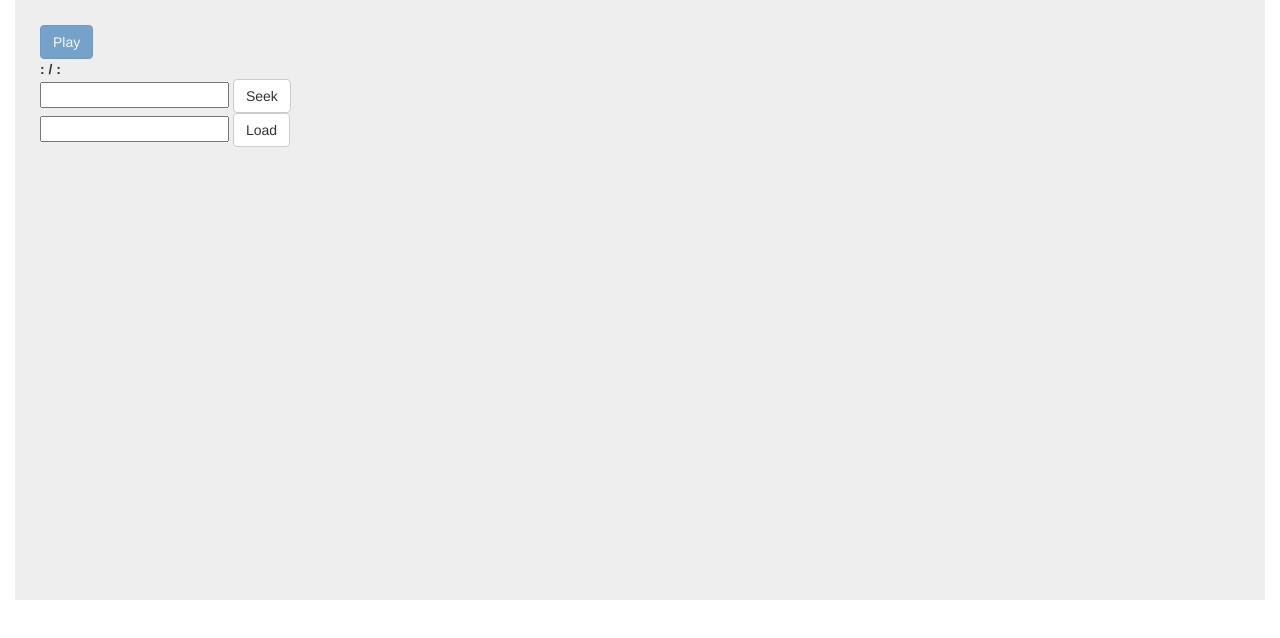
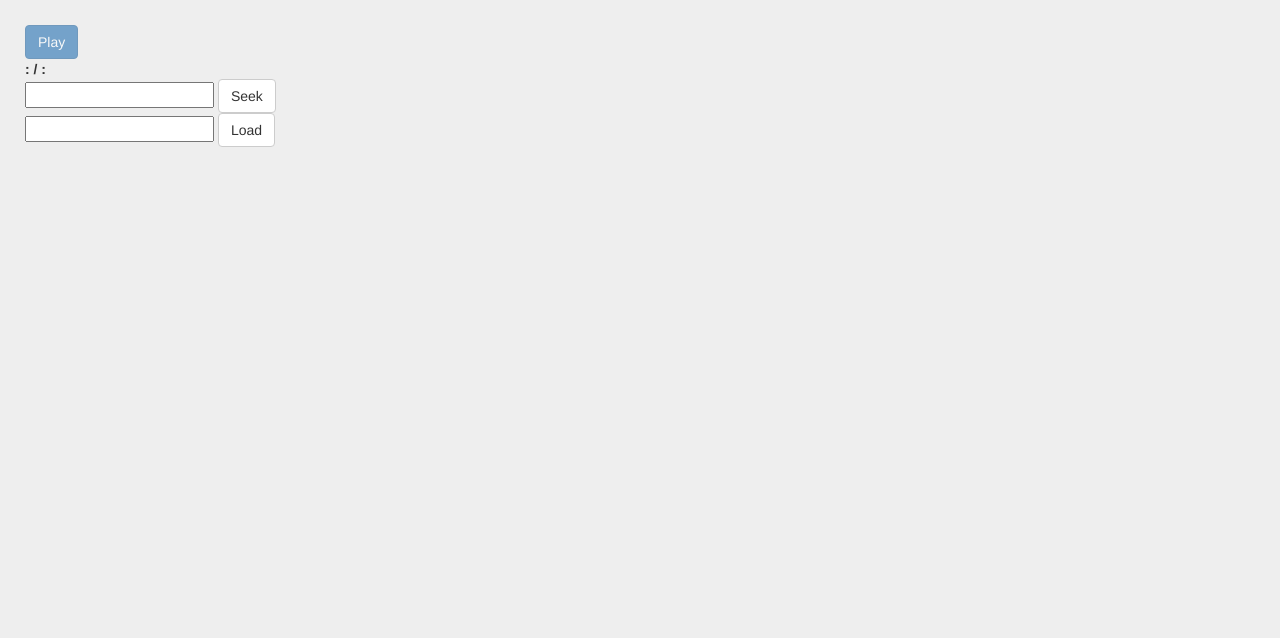
Before and after one commit to adikus/web_audio_player, a plain HTML site: page public/index.html in a window 1280 px wide. Drawn offline with nearby package versions, Linux system fonts and the light colour scheme.

Commit message:
Fix size

```diff
--- a/public/css/main.css
+++ b/public/css/main.css
@@ -1,8 +1,5 @@
-.audio-visual-container {
+body {
     background: #eee;
-    width: 100%;
-    height: 600px;
-    position: relative;
 }
 
 .audio-visual-controls {
@@ -12,8 +9,6 @@
 }
 
 canvas {
-    width: 600px;
-    height: 600px;
     margin: 0 auto;
     display: block;
 }
--- a/public/index.html
+++ b/public/index.html
@@ -23,7 +23,6 @@
 <body>
     <audio></audio>
     <div class="container-fluid" ng-app="audioVisual" ng-controller="frequencyBars">
-        <div class="audio-visual-container">
         <div class="pull-left audio-visual-controls">
             <button class="btn btn-primary" type="submit" ng-disabled="!bufferLoaded" ng-click="playPause()">{{playing ? 'Pause' : 'Play'}}</button>
             <div>
@@ -40,8 +39,7 @@
                 <button class="btn btn-default" type="submit" ng-click="loadBuffer()">Load</button>
             </div>
         </div>
-            <canvas width=1200 height=1200></canvas>
-        </div>
+        <canvas></canvas>
     </div>
 
     <script src="js/lodash.js"></script>
--- a/public/js/main.js
+++ b/public/js/main.js
@@ -3,24 +3,6 @@ window.audio = {bars: {}};
 var app = angular.module('audioVisual', []);
 app.controller('frequencyBars', function($scope) {
     window.frequencyBarsScope = $scope;
-
-    function makeBar(d, a, s, side, ring) {
-        return {
-            d: d,
-            r: 1,
-            a: a,
-            s: s*6,
-            w: 1,
-            side: side,
-            ring: ring
-        };
-    }
-
-    audio.bars.leftInner = _.range(181).map(function(i){ return makeBar(400, i, -1, 'left', 'inner'); });
-    audio.bars.rightInner = _.range(181).map(function(i){ return makeBar(400, -i, -1, 'right', 'inner'); });
-
-    audio.bars.leftOuter = _.range(181).map(function(i){ return makeBar(400, i, 1, 'left', 'outer'); });
-    audio.bars.rightOuter = _.range(181).map(function(i){ return makeBar(400, -i, 1, 'right', 'outer'); });
 
     $scope.playing = false;
     $scope.seekTo = null;
@@ -57,8 +39,32 @@ window.audio.initialize = function() {
     this.context = new AudioContext();
     this.sourceNode = this.context.createMediaElementSource(this.tag);
 
-    this.canvas = $('canvas')[0];
+    var $canvas = $('canvas');
+    this.canvas = $canvas[0];
+    this.height = window.innerHeight;
+    $canvas.width(this.height);
+    $canvas.height(this.height);
+    $canvas.attr('width', this.height*2);
+    $canvas.attr('height', this.height*2);
     this.ctx = this.canvas.getContext("2d");
+
+    function makeBar(d, a, s, side, ring) {
+        return {
+            d: d,
+            r: 1,
+            a: a,
+            s: s*audio.height/100,
+            w: 1,
+            side: side,
+            ring: ring
+        };
+    }
+
+    this.bars.leftInner = _.range(181).map(function(i){ return makeBar(audio.height/1.5, i, -1, 'left', 'inner'); });
+    this.bars.rightInner = _.range(181).map(function(i){ return makeBar(audio.height/1.5, -i, -1, 'right', 'inner'); });
+
+    this.bars.leftOuter = _.range(181).map(function(i){ return makeBar(audio.height/1.5, i, 1, 'left', 'outer'); });
+    this.bars.rightOuter = _.range(181).map(function(i){ return makeBar(audio.height/1.5, -i, 1, 'right', 'outer'); });
 
     this.analysers = {};
     this.addAnalyzer('left', 0.75);
@@ -171,7 +177,7 @@ window.audio.process = function(currentDelta) {
     }
     audio.prevDelta = currentDelta;
 
-    audio.ctx.clearRect(0, 0, 1200, 1200);
+    audio.ctx.clearRect(0, 0, audio.height*2, audio.height*2);
 
     var left = audio.getFrequencyData('left');
     audio.assignBarValues(left, 0, 1, 'left', audio.bars.leftInner);
@@ -191,11 +197,11 @@ window.audio.process = function(currentDelta) {
 window.audio.drawBar = function(bar, color) {
     this.ctx.save();
     this.ctx.beginPath();
-    this.ctx.translate(600, 600);
+    this.ctx.translate(this.height, this.height);
     this.ctx.rotate((bar.a + 90) * Math.PI / 180);
     this.ctx.translate(bar.d, 0);
-    this.ctx.rect(0, 0, bar.s*bar.r, bar.w*2);
-    this.ctx.fillStyle = bar.ring == 'outer' ? 'rgb('+Math.round(255 - color)+', '+Math.round(125 + color*4)+', 0)' : 'rgb('+Math.round(255 - color)+', 0, '+Math.round(color*4)+')';
+    this.ctx.rect(0, 0, bar.s*bar.r, bar.w*this.height/300);
+    this.ctx.fillStyle = bar.ring == 'outer' ? 'rgb('+Math.round(255 - color)+', '+Math.round(125 + color*4)+', 0)' : 'rgb('+Math.round(255 - color*2)+', 0, '+Math.round(color*6)+')';
     this.ctx.fill();
     this.ctx.restore();
 };
```
Lines whose indentation alone changed are shown as unchanged.
